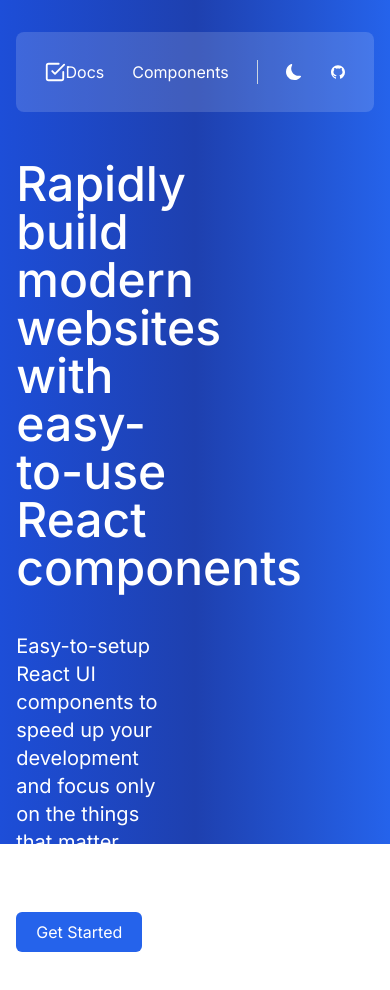
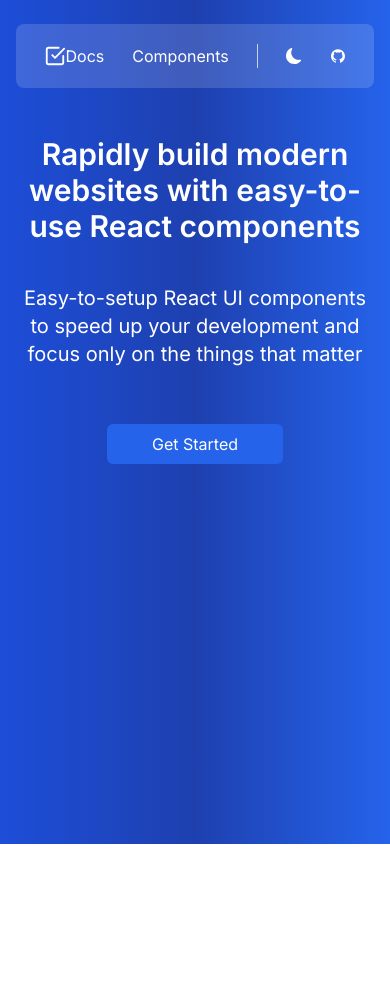
Before and after one commit to serity-ui/serity-ui.com, a Next.js app: page / in a window 390 px wide. Shown: the top 990 px of the page. After the commit the page ends 844 px from the top, so only its background shows below. Built offline with nearby package versions, Linux system fonts and the light colour scheme.

Commit message:
chore: improve landing page in small screens

```diff
--- a/pages/index.tsx
+++ b/pages/index.tsx
@@ -13,8 +13,8 @@ export default function Home() {
         <meta name='description' content='Generated by create next app' />
         <link rel='icon' href='/favicon.ico' />
       </Head>
-      <main className='h-screen pt-8 after:bg-white/[0.15] bg-gradient-to-r from-blue-700 via-blue-800 to-blue-600'>
-        <nav className='h-20 w-11/12 mx-auto rounded-lg bg-white/[0.15] '>
+      <main className='h-screen pt-6 after:bg-white/[0.15] bg-gradient-to-r from-blue-700 via-blue-800 to-blue-600'>
+        <nav className='h-16 w-11/12 mx-auto rounded-lg bg-white/[0.15] '>
           <ul className='flex items-center justify-between  h-full px-7'>
             <div className='flex'>
               <li className='text-white text-xl'>
@@ -54,20 +54,20 @@ export default function Home() {
             </div>
           </ul>
         </nav>
-        <div className=' flex w-11/12 mx-auto'>
-          <div className='w-[45%] py-12'>
-            <h1 className='text-white text-5xl line font-medium'>
+        <div className='flex flex-col w-11/12 h-[calc(100vh_-_90px)] mx-auto lg:flex-row'>
+          <div className='flex flex-col w-full py-12 justify-center lg:w-[45%]'>
+            <h1 className='text-white text-3xl font-semibold text-center md:text-5xl lg:text-left lg:mb-5 '>
               Rapidly build modern websites with easy-to-use React components
             </h1>
-            <p className='text-white py-10 text-xl'>
+            <p className='text-white py-10 text-xl text-center lg:text-left'>
               Easy-to-setup React UI components to speed up your development and
               focus only on the things that matter
             </p>
-            <button className='bg-blue-600 text-white px-5 py-2 rounded-md mt-4'>
+            <button className='bg-blue-600 text-white px-5 py-2 rounded-md mt-4 w-44 h-10 mx-auto lg:mx-0 '>
               Get Started
             </button>
           </div>
-          <div className='w-[55%]'></div>
+          <div className='w-full lg:w-[55%]'></div>
         </div>
       </main>
     </div>
```
